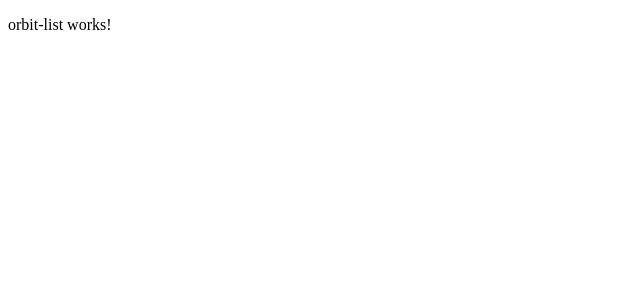
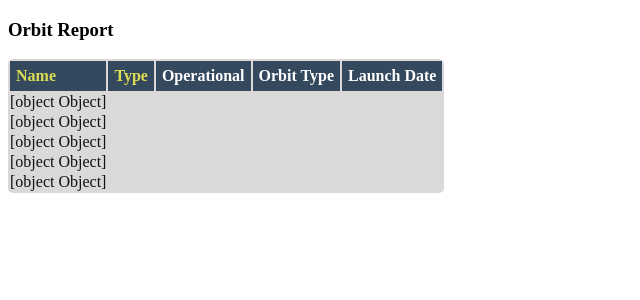
Before and after one commit to haleylane/orbit-report, an Angular app: page / in a window 1280 px wide. Shown: the top 300 px of the page, without its empty margins (0-640 px from the left). Built offline with nearby package versions, Linux system fonts and the light colour scheme.

Commit message:
part 4.2

```diff
--- a/src/app/orbit-list/orbit-list.component.css
+++ b/src/app/orbit-list/orbit-list.component.css
@@ -0,0 +1,28 @@
+.sortable {
+    cursor: pointer;
+    color: #dd5;
+}
+
+.warning {
+    background-color: #da8a8a;
+}
+
+table {
+  color: #111;
+  border-radius: 5px;
+  overflow: hidden;
+  margin: 12px 0;
+  min-width: 300px;
+  background: #dad8d8;
+}
+
+.header-row {
+    background: #34495E;
+    color: #fff
+}
+
+th, td {
+    text-align: left;
+    margin: 5px 10px;
+    padding: 6px;
+}
--- a/src/app/orbit-list/orbit-list.component.html
+++ b/src/app/orbit-list/orbit-list.component.html
@@ -1 +1,12 @@
-<p>orbit-list works!</p>
+<h3>Orbit Report</h3>
+<table>
+   <tr class="header-row">
+      <th class="sortable">Name</th>
+      <th class="sortable">Type</th>
+      <th>Operational</th>
+      <th>Orbit Type</th>
+      <th>Launch Date</th>
+   </tr>
+   <!-- TODO: put <tr *ngFor=""></tr> here -->
+   <tr class = "part4" *ngFor = "let satellite of satellites">{{satellite}}</tr>
+</table>
--- a/src/app/orbit-list/orbit-list.component.ts
+++ b/src/app/orbit-list/orbit-list.component.ts
@@ -7,6 +7,7 @@
 })
 export class OrbitListComponent implements OnInit {
   @Input() satellites: Satellite[];
+
   constructor() { }
 
   ngOnInit() {
--- a/src/app/satellite.ts
+++ b/src/app/satellite.ts
@@ -5,7 +5,7 @@
     operational: boolean;
     launchDate: string;
 
-    constructor(name: string, type: string, launchDate: string, orbitType: string, operational: boolean) {}
-
-
+    constructor(name: string, type: string, launchDate: string, orbitType: string, operational: boolean) {
+        /* assign class properties in the constructor 5a and b*/
+    }
 }
```
